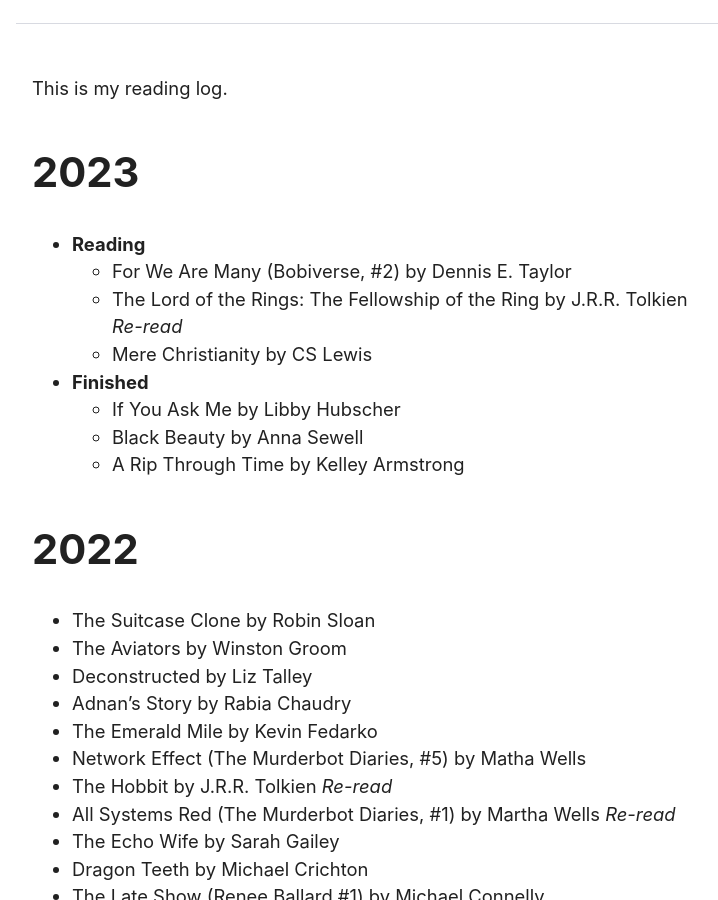
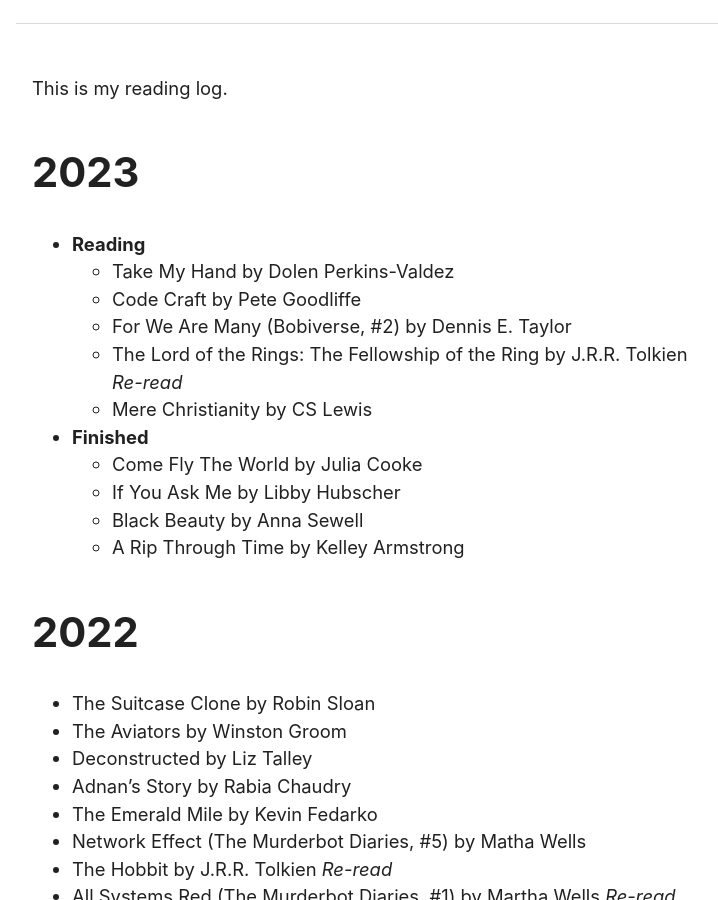
Before and after one commit to dahenson/dahenson.github.io, a Jekyll site: the page built from library.md, in a window 1280 px wide and 900 px high, scrolled down 373 px. Shown: the whole window, without its empty margins (264-982 px from the left). Built offline with Jekyll 4.4.1, drawn with Linux system fonts in a browser that asks for light colours.

Commit message:
Update currently reading

```diff
--- a/library.md
+++ b/library.md
@@ -9,10 +9,13 @@ This is my reading log.
 ## 2023
 
 - **Reading**
+  - Take My Hand by Dolen Perkins-Valdez
+  - Code Craft by Pete Goodliffe
   - For We Are Many (Bobiverse, #2) by Dennis E. Taylor
   - The Lord of the Rings: The Fellowship of the Ring by J.R.R. Tolkien _Re-read_
   - Mere Christianity by CS Lewis
 - **Finished**
+  - Come Fly The World by Julia Cooke
   - If You Ask Me by Libby Hubscher
   - Black Beauty by Anna Sewell
   - A Rip Through Time by Kelley Armstrong
```
